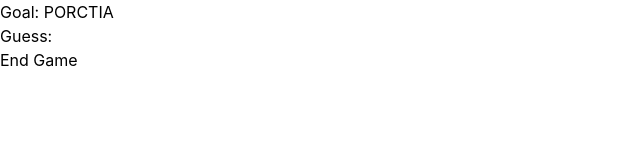
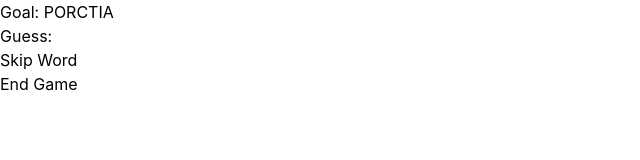
Before and after one commit to AmilMasic/react-word-scramble, a React (Create React App) app: page / in a window 1280 px wide. Both pictures are taken after a click on the button "Begin new game". Shown: the top 160 px of the page, without its empty margins (0-640 px from the left). Built offline with nearby package versions, Linux system fonts and the light colour scheme.

Commit message:
allow user to skip guessing word

```diff
--- a/src/App.tsx
+++ b/src/App.tsx
@@ -59,10 +59,24 @@ function App() {
                 dispatch({
                   type: "update-guess",
                   newGuess: ev.target.value.toUpperCase(),
+                  skippedWord: "",
                 })
               }
             />
           </label>
+          <div>
+            <button
+              onClick={(e) =>
+                dispatch({
+                  type: "update-guess",
+                  newGuess: "",
+                  skippedWord: state.goal,
+                })
+              }
+            >
+              Skip Word
+            </button>
+          </div>
           <div>
             <button onClick={(e) => dispatch({ type: "end-game" })}>
               End Game
@@ -75,7 +89,10 @@ function App() {
     case "post-game": {
       return (
         <div>
-          <div>Nice game! You guessed {state.guessedWords} words</div>
+          <div>
+            Nice game! You guessed {state.guessedWords} and skipped{" "}
+            {state.skippedWords} words.
+          </div>
           <button onClick={() => dispatch({ type: "start-game" })}>
             Begin new game
           </button>
--- a/src/Reducer/reducer.ts
+++ b/src/Reducer/reducer.ts
@@ -29,7 +29,9 @@ export function reducer(state: State, action: Action): State {
         phase: "in-game",
         goal: goal,
         scrabmledGoal: scrabmledGoal,
+        skippedWord: "",
         guessedWords: 0,
+        skippedWords: 0,
         guess: "",
         wordPack: state.wordPack,
       };
@@ -44,10 +46,25 @@ export function reducer(state: State, action: Action): State {
         return {
           phase: "in-game",
           goal: goal,
+          skippedWord: "",
           scrabmledGoal: scrabmledGoal,
           guessedWords: state.guessedWords++,
+          skippedWords: state.skippedWords,
           guess: "",
           wordPack: state.wordPack,
+        };
+      }
+
+      if (action.skippedWord === state.goal) {
+        return {
+          phase: "in-game",
+          wordPack: state.wordPack,
+          goal: goal,
+          skippedWord: "",
+          scrabmledGoal: scrabmledGoal,
+          guessedWords: state.guessedWords,
+          skippedWords: state.skippedWords++,
+          guess: "",
         };
       }
       return {
@@ -62,6 +79,7 @@ export function reducer(state: State, action: Action): State {
       return {
         phase: "post-game",
         guessedWords: state.guessedWords,
+        skippedWords: state.skippedWords,
         wordPack: state.wordPack,
       };
     }
--- a/src/Types/gamestate.ts
+++ b/src/Types/gamestate.ts
@@ -7,25 +7,28 @@ export type State =
       phase: "in-game";
       goal: string;
       scrabmledGoal: string;
+      skippedWord: string;
       guessedWords: number;
+      skippedWords: number;
       guess: string;
       wordPack: readonly string[];
     }
   | {
       phase: "post-game";
       guessedWords: number;
+      skippedWords: number;
       wordPack: readonly string[];
     }
   | {
       phase: "end-game";
       goal: string;
-
       guessedWords: number;
+      skippedWords: number;
       wordPack: readonly string[] | null;
     };
 
 export type Action =
   | { type: "start-game" }
   | { type: "load-data"; wordPack: readonly string[] }
-  | { type: "update-guess"; newGuess: string }
+  | { type: "update-guess"; newGuess: string; skippedWord: string }
   | { type: "end-game" };
```
